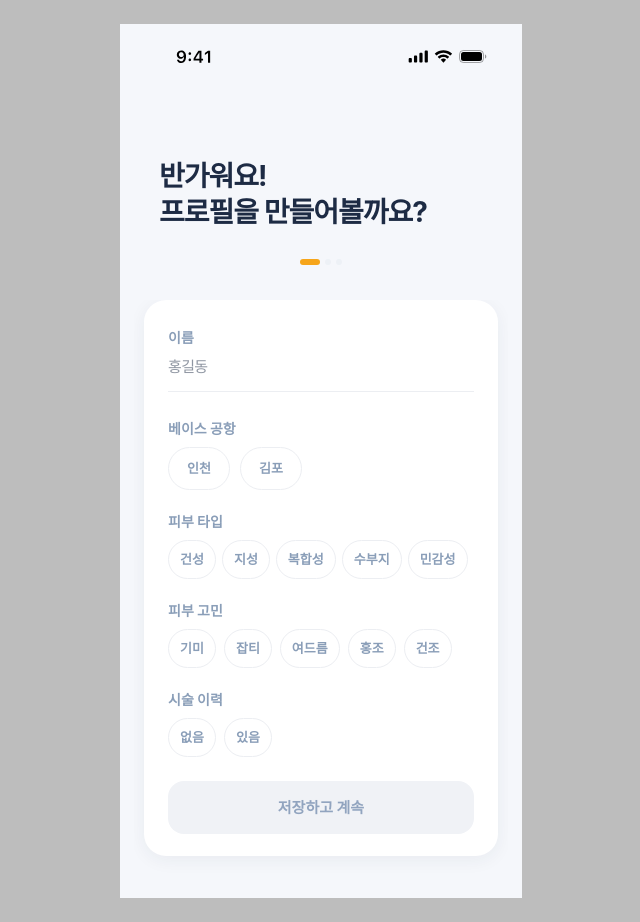
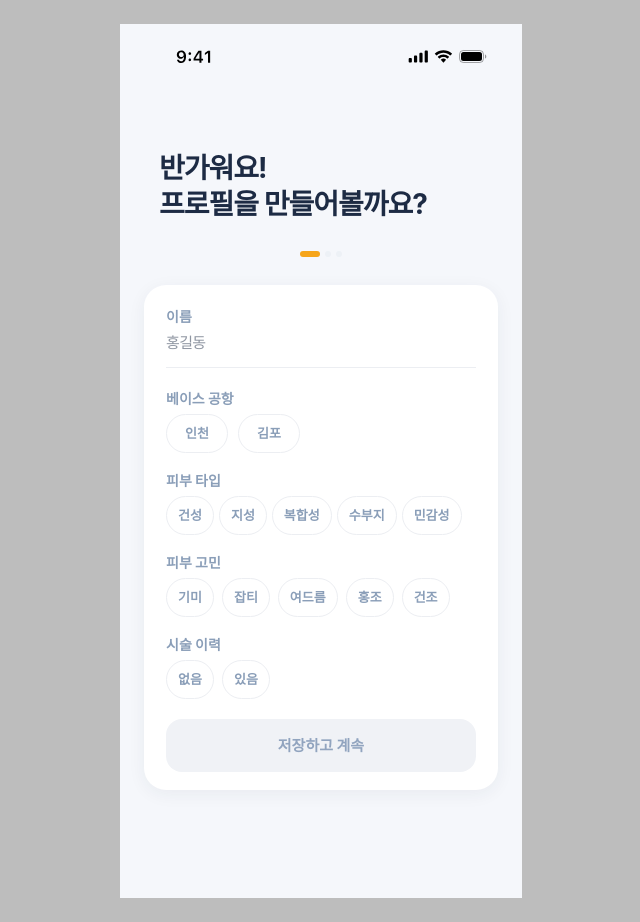
Before and after one commit to LikeLion-Catholic-univ-14th/hackathon-team1-FE, a React (Vite) app: page / in a window 1280 px wide. Shown: the whole page, without its empty margins (319-959 px from the left). Built offline with nearby package versions, Linux system fonts and the light colour scheme; no server answers.

Commit message:
feat: complete onboarding flow

```diff
--- a/src/pages/onboarding/ProfileSetup.jsx
+++ b/src/pages/onboarding/ProfileSetup.jsx
@@ -18,10 +18,10 @@ const emptyProfile = {
 const stageClass =
   'flex min-h-svh w-full items-start justify-center bg-[#bdbdbd] p-6 max-[520px]:bg-[#f5f7fb] max-[520px]:p-0'
 const screenClass =
-  'h-[874px] min-h-[874px] w-[402px] overflow-hidden bg-[#f5f7fb] text-left font-[Arial,sans-serif] text-[15px] font-normal leading-normal tracking-[0] text-[#1d2b45] max-[520px]:w-full'
+  'h-[874px] min-h-[874px] w-[402px] overflow-x-hidden overflow-y-auto bg-[#f5f7fb] text-left font-[Arial,sans-serif] text-[15px] font-normal leading-normal tracking-[0] text-[#1d2b45] [scrollbar-width:none] [&::-webkit-scrollbar]:hidden max-[520px]:h-svh max-[520px]:min-h-svh max-[520px]:w-full'
 const headingFontClass =
   "font-['SF_Pro',-apple-system,BlinkMacSystemFont,'Segoe_UI',sans-serif]"
-const profileLabelClass = `mb-[11px] block text-[14px] font-bold leading-[15px] text-[#8a9eb8] ${headingFontClass}`
+const profileLabelClass = `mb-2 block text-[14px] font-bold leading-[15px] text-[#8a9eb8] ${headingFontClass}`
 const profileOptionBaseClass = `box-border flex h-[39px] min-w-0 cursor-pointer flex-row items-center justify-center whitespace-nowrap rounded-full border-[1.276px] px-[11px] py-[9px] text-[13px] font-bold leading-[15px] transition-colors ${headingFontClass}`
 
 function OptionButton({ children, selected = false, className = '', onClick }) {
@@ -53,8 +53,8 @@ function ProfileCard({
   const shouldShowTreatmentInput = profile.treatmentHistory === '있음'
 
   return (
-    <form className="box-border w-full rounded-[22px] bg-white px-6 pb-[22px] pt-[30px] shadow-[0_4px_18px_0_rgba(29,43,68,0.06)]">
-      <div className="mb-[29px]">
+    <form className="box-border w-full rounded-[22px] bg-white px-[22px] pb-[18px] pt-6 shadow-[0_4px_18px_0_rgba(29,43,68,0.06)] max-[380px]:px-4">
+      <div className="mb-[23px]">
         <label className={profileLabelClass} htmlFor="profile-name">
           이름
         </label>
@@ -72,12 +72,12 @@ function ProfileCard({
         />
       </div>
 
-      <div className="mb-6">
+      <div className="mb-5">
         <p className={profileLabelClass}>베이스 공항</p>
         <div className="flex items-center gap-[10px]">
           {baseAirports.map((airport) => (
             <OptionButton
-              className="h-[43px] px-[18px]"
+              className="h-10 px-[18px] max-[380px]:px-4"
               key={airport}
               selected={profile.baseAirport === airport}
               onClick={() => onSelectSingle('baseAirport', airport)}
@@ -88,12 +88,12 @@ function ProfileCard({
         </div>
       </div>
 
-      <div className="mb-6">
+      <div className="mb-5">
         <p className={profileLabelClass}>피부 타입</p>
-        <div className="flex flex-nowrap items-center gap-[6px]">
+        <div className="flex flex-nowrap items-center gap-[5px] max-[380px]:gap-1">
           {skinTypes.map((type) => (
             <OptionButton
-              className="h-[38.55px] px-3 text-[13px] leading-[15px]"
+              className="h-[37px] px-[11px] text-[13px] leading-[15px] max-[380px]:px-[7px] max-[380px]:text-[12px]"
               key={type}
               selected={profile.skinType === type}
               onClick={() => onSelectSingle('skinType', type)}
@@ -104,7 +104,7 @@ function ProfileCard({
         </div>
       </div>
 
-      <div className="mb-6">
+      <div className="mb-5">
         <p className={profileLabelClass}>피부 고민</p>
         <div className="flex flex-wrap items-center gap-2">
           {skinConcerns.map((concern) => (
@@ -119,7 +119,7 @@ function ProfileCard({
         </div>
       </div>
 
-      <div className="mb-6">
+      <div className="mb-5">
         <p className={profileLabelClass}>시술 이력</p>
         <div className="flex items-center gap-2">
           {treatmentHistory.map((history) => (
@@ -135,9 +135,9 @@ function ProfileCard({
       </div>
 
       {shouldShowTreatmentInput && (
-        <div className="-mt-[6px] mb-6 grid grid-cols-[minmax(0,1fr)_max-content] items-center gap-x-4 overflow-visible">
+        <div className="-mt-[3px] mb-[18px] grid grid-cols-[minmax(0,1fr)_max-content] items-center gap-x-3 overflow-visible">
           <input
-            className={`box-border h-12 min-w-0 flex-1 rounded-xl border-[1.276px] bg-[#f7f8fb] px-4 font-[Arial,sans-serif] text-[15px] font-normal leading-normal tracking-[-0.64px] text-[#1d2b44] outline-none placeholder:text-[rgba(29,43,68,0.4)] focus:border-[#f5a623] focus:shadow-none ${
+            className={`box-border h-[46px] min-w-0 flex-1 rounded-xl border-[1.276px] bg-[#f7f8fb] px-4 font-[Arial,sans-serif] text-[15px] font-normal leading-normal tracking-[-0.64px] text-[#1d2b44] outline-none placeholder:text-[rgba(29,43,68,0.4)] focus:border-[#f5a623] focus:shadow-none ${
               profile.treatmentDetail ? 'border-[#f5a623]' : 'border-[#eceef2]'
             }`}
             type="text"
@@ -168,7 +168,7 @@ function ProfileCard({
       )}
 
       <button
-        className={`mt-[5px] box-border flex h-[53px] w-full items-center justify-center gap-[10px] rounded-2xl border-0 px-0 py-[15px] text-[15px] font-bold leading-[23px] ${headingFontClass} ${
+        className={`box-border flex h-[53px] w-full items-center justify-center gap-[10px] rounded-2xl border-0 px-0 py-[15px] text-[15px] font-bold leading-[23px] ${headingFontClass} ${
           isComplete
             ? 'cursor-pointer bg-[#f5a623] text-white shadow-[0_4px_12px_0_rgba(245,166,35,0.32)]'
             : 'cursor-default bg-[#f0f2f6] text-[#91a4bf]'
@@ -245,7 +245,7 @@ function ProfileSetup({ value, onChange, onComplete }) {
       <section className={screenClass}>
         <OnboardingStatusBar />
 
-        <div className="px-6 pb-[30px] pt-[72px]">
+        <div className="px-6 pb-[42px] pt-[64px] max-[380px]:px-4 max-[380px]:pt-10">
           <header className="mx-[15px]">
             <h1
               className={`m-0 text-[28px] font-bold leading-9 tracking-[-1px] text-[#1d2b44] ${headingFontClass}`}
@@ -261,7 +261,7 @@ function ProfileSetup({ value, onChange, onComplete }) {
             >
               {Array.from({ length: 3 }, (_, index) => (
                 <span
-                  className={`h-[6px] rounded-full border-0 p-0 transition-[width,background-color] ${
+                  className={`h-[6px] shrink-0 rounded-full border-0 p-0 transition-[width,background-color] ${
                     index === 0
                       ? 'w-5 bg-[#f6a51a]'
                       : 'w-[6px] bg-[#edf1f6]'
@@ -273,7 +273,7 @@ function ProfileSetup({ value, onChange, onComplete }) {
             </div>
           </header>
 
-          <div className="-mx-[10px] mt-[35px] overflow-hidden px-[10px] pb-[18px]">
+          <div className="-mx-[10px] mt-7 overflow-visible px-[10px] pb-[18px]">
             <ProfileCard
               profile={profile}
               isComplete={isComplete}
--- a/src/pages/onboarding/SunscreenSetup.jsx
+++ b/src/pages/onboarding/SunscreenSetup.jsx
@@ -113,7 +113,13 @@ function SunscreenSetup({ value, onChange, onBack, onComplete }) {
     onChange?.(nextSunscreen)
   }
 
-  const canAddProduct = Boolean(form.productName.trim())
+  const canAddProduct = Boolean(
+    form.productName.trim() &&
+      form.type &&
+      form.blockingMethod &&
+      form.spf.trim() &&
+      form.pa,
+  )
   const canContinue = products.length > 0
 
   const updateForm = (field, value) => {
@@ -140,7 +146,7 @@ function SunscreenSetup({ value, onChange, onBack, onComplete }) {
       return
     }
 
-    const productSpf = form.spf.trim() || '50'
+    const productSpf = form.spf.trim()
     const randomIcon =
       sunscreenIcons[Math.floor(Math.random() * sunscreenIcons.length)]
 
```
